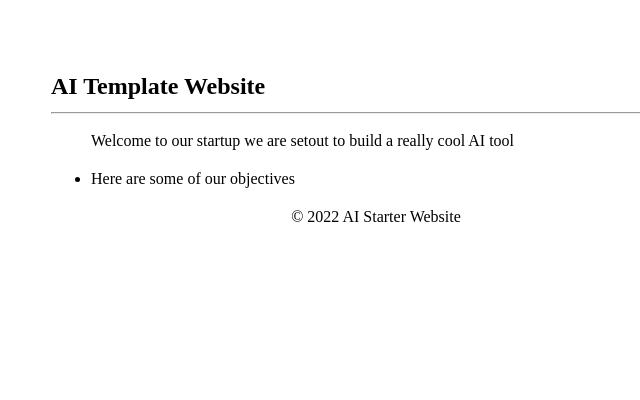
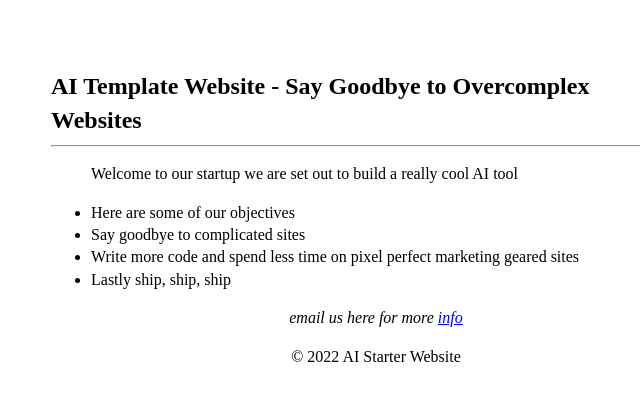
Before and after one commit to plowsai/ai-grant-template, a plain HTML site: page public/index.html in a window 1280 px wide. Shown: the whole page, without its empty margins (264-904 px from the left). Drawn offline with Linux system fonts and the light colour scheme; files that its build step writes are made by us from their sources.

Commit message:
dev: janitor commit

```diff
--- a/public/index.html
+++ b/public/index.html
@@ -4,21 +4,32 @@
     <meta charset="UTF-8">
     <meta name="viewport" content="width=device-width, initial-scale=1.0">
     <title>AI Starter Website</title>
-    <link rel="stylesheet" type="text/css" href="index.css">
+    <link rel="stylesheet" type="text/css" href="./css/index.css">
 </head>
 <body>
     <div id="maincontent">
-        <h2> AI Template Website </h2>
+        <h2> AI Template Website - Say Goodbye to Overcomplex Websites</h2>
     </div>
     <hr>
     <ul>
         <!-- Adding options here with an intro-->
-        <p> Welcome to our startup we are setout to build a really cool AI tool</p>
+        <p> Welcome to our startup we are set out to build a really cool AI tool</p>
         <li>
             Here are some of our objectives
         </li>
+        <li>
+           Say goodbye to complicated sites
+        </li>
+        <li>
+           Write more code and spend less time on pixel perfect marketing geared sites
+        </li>
+        <li>
+           Lastly ship, ship, ship
+        </li>
     </ul>
-
+    <p style="text-align: center; font-style: italic;">
+        email us here for more <a href="#"> info </a>
+    </p>
     <footer>
         <p style="text-align: center;">&copy; 2022 AI Starter Website</p>
     </footer>
```
Also changed, not shown: public/css/index.css (line endings or trailing spaces), 1 other file.
